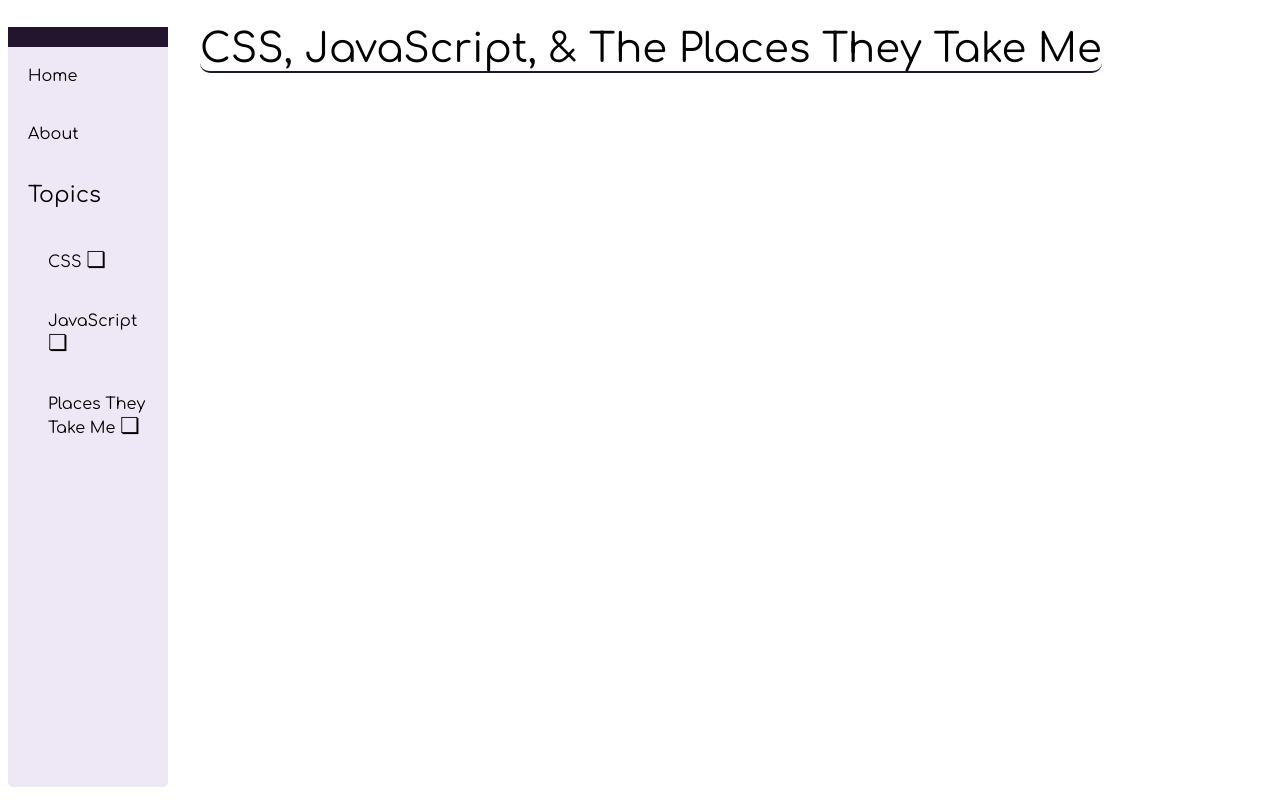
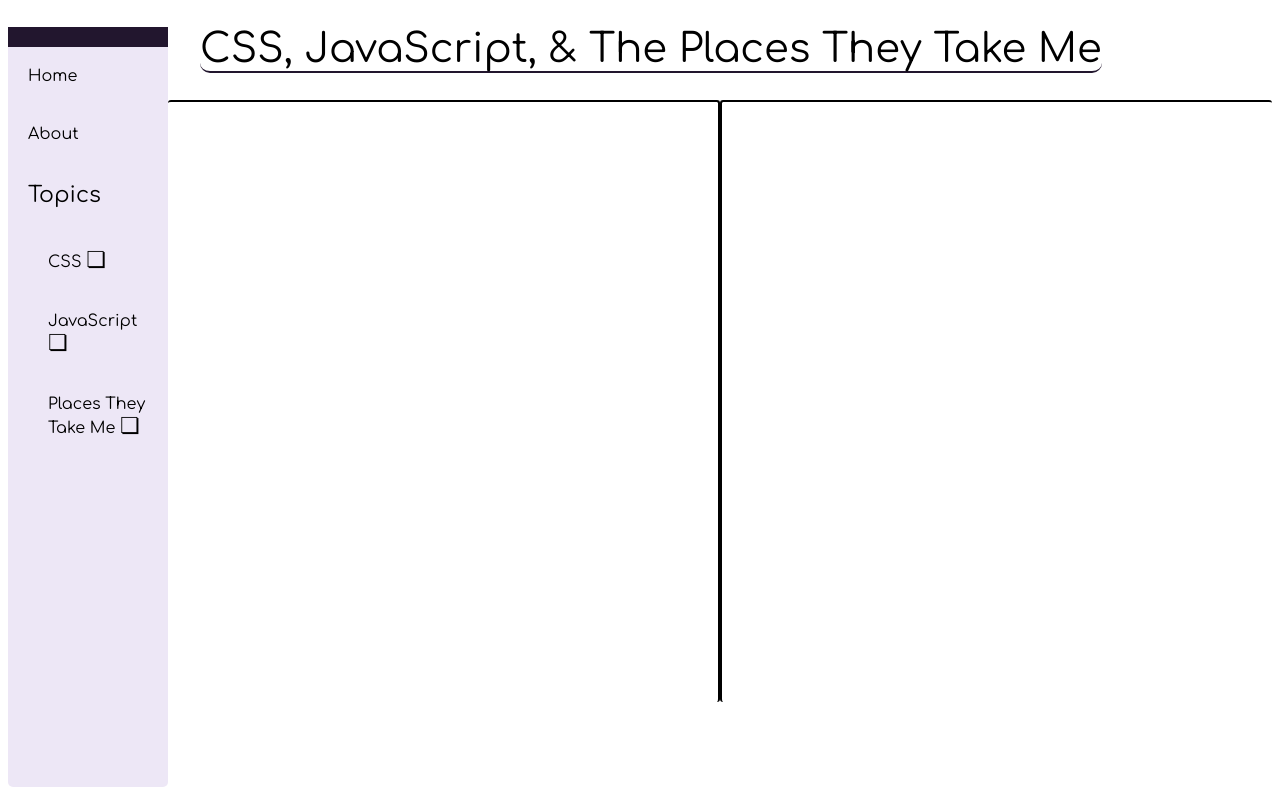
Before and after one commit to Cujack1/Coding_Essays, a plain HTML site: page index.html in a window 1280 px wide. Drawn offline with Linux system fonts and the light colour scheme.

Commit message:
add hero content:

```diff
--- a/index.html
+++ b/index.html
@@ -55,6 +55,10 @@
       </span>
     </nav>
     <h1 class="heroHeader">CSS, JavaScript, & The Places They Take Me</h1>
+    <div class="heroContent">
+      <div class="content1 content"></div>
+      <div class="content2 content"></div>
+    </div>
     <script src="/index.js"></script>
   </body>
 </html>
--- a/style.css
+++ b/style.css
@@ -117,7 +117,8 @@ a:hover {
     display: block;
 }
 
-/* JavaScrip */
+/* Dropdown Menus */
+/* JavaScript */
 .JS__dropDownBox {
     position: relative;
     display: inline-block;
@@ -137,6 +138,7 @@ a:hover {
     display: block;
 }
 
+/* Dropdown Menus */
 /* Places They Take Me */
 .places__dropDownBox {
     position: relative;
@@ -156,3 +158,27 @@ a:hover {
 .places__dropDownBox:hover .places__dropDownBox__menu {
     display: block;
 }
+
+
+/* Hero Content */
+
+.heroContent {
+    display: flex;
+    flex-direction: row;
+    justify-content: center;
+}
+
+.content {
+    border-top: 2px solid #000;
+    border-radius: 3px;
+    width: 50%;
+    height: 75vh;
+}
+
+.content1 {
+    border-right: 2px solid #000;
+}
+
+.content2 {
+    border-left: 2px solid #000;
+}
```
